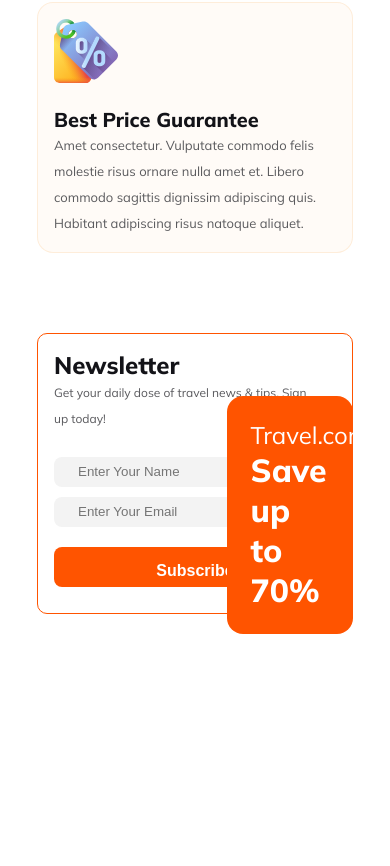
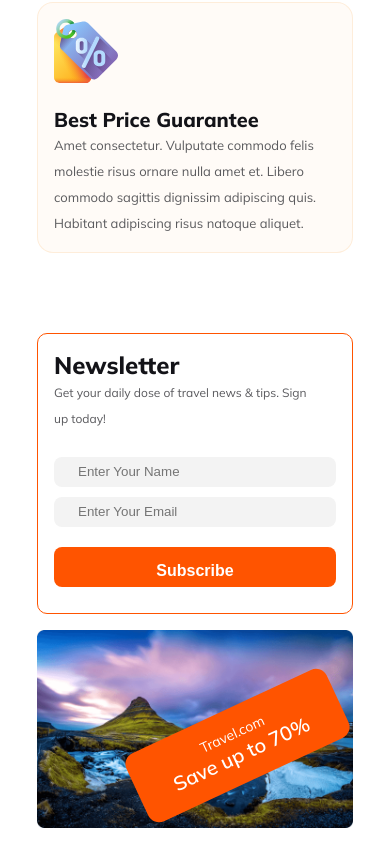
Before and after one commit to AnasCoding1986/explore-with-anas, a plain HTML site: page index.html in a window 390 px wide. Shown: the part 4634-5500 px from the top of the page. Before the commit the page ends 5368 px from the top, so only its background shows below. Drawn offline with Linux system fonts and the light colour scheme.

Commit message:
newslater responsive solved

```diff
--- a/assets/css/responsive.css
+++ b/assets/css/responsive.css
@@ -123,9 +123,9 @@
 
     /* ==============newsletter============== */
     .newsletter{
-        flex-direction: column;
-        gap: 20px;
-        margin-bottom: 100px;
+        display: grid;
+        grid-template-columns: repeat(1, 1fr);
+        gap: 1rem;
     }
     .newsletter .newsletter-input{
         border-radius: 10px;
@@ -146,31 +146,29 @@
     }
     .newsletter .newsletter-image{
         width: 100%;
+        height: 100%;
         border-radius: 16px;
-        background: url('../Images/Rectangle\ 8\ \(1\).png'), lightgray 50% / cover no-repeat;
-        background-repeat: no-repeat;
-        background-size: cover;
-        position: relative;
+        background: none;
+        /* position: relative; */
+    }
+    .newsletter .newsletter-image img{
+        display: block;
     }
     .newsletter .newsletter-image .newsletter-offer{
-        border-radius: 16px;
-        background: #FF5400;
-        width: 40%;
-        padding: 1.5rem;
-        position: absolute;
-        right: 0px;
-        bottom: 0px;
-        transform: rotate(0deg);
+        border-radius: 12px;
+        width: 70%;
+        padding: 1rem;
+        right: 5px;
+        bottom: 45px;
+        transform: rotate(-25deg);
+        text-align: center;
     }
     .newsletter .newsletter-image .newsletter-offer .newsletter-offer-p{
-        color: #FFF;
-        font-size: 24px;
-        font-weight: 400;
+        font-size: 14px;
     }
     .newsletter .newsletter-image .newsletter-offer .newsletter-offer-h5{
-        color: #FFF;
-        font-size: 32px;
-        font-weight: 800;
+        font-size: 20px;
+        font-weight: 600;
     }
 
 
--- a/assets/css/style.css
+++ b/assets/css/style.css
@@ -307,6 +307,10 @@ section{
     background-size: cover;
     position: relative;
 }
+.newsletter .newsletter-image img{
+    display: none;
+    width: 100%;
+}
 .newsletter .newsletter-image .newsletter-offer{
     border-radius: 16px;
     background: #FF5400;
--- a/index.html
+++ b/index.html
@@ -226,6 +226,7 @@
                         <button class="btn">Subscribe</button>
                     </div>
                     <div class="newsletter-image">
+                        <img src="assets/Images/Rectangle 8 (1).png" alt="">
                         <div class="newsletter-offer">
                             <p class="newsletter-offer-p">
                                 Travel.com
```
